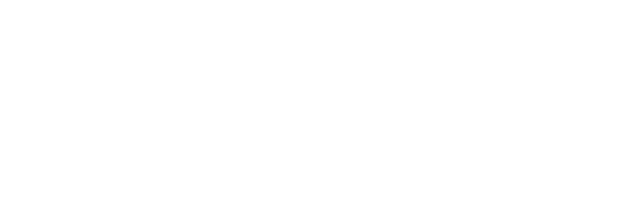
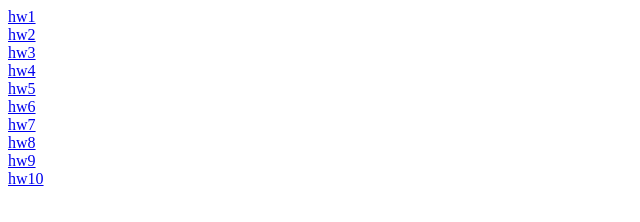
Before and after one commit to Kanokpol508/webapp68, a plain HTML site: page hw.html in a window 1280 px wide. Shown: the whole page, without its empty margins (0-640 px from the left). Drawn offline with Linux system fonts and the light colour scheme.

Commit message:
Add files via upload

```diff
--- a/hw.html
+++ b/hw.html
@@ -6,25 +6,25 @@
     <title>Document</title>
 </head>
 <body>
-    <a href="hw1.html"></a>
+    <a href="hw1.html">hw1</a>
     <br>
-    <a href="hw2.html"></a>
+    <a href="hw2.html">hw2</a>
     <br>
-    <a href="hw3.html"></a>
+    <a href="hw3.html">hw3</a>
     <br>
-    <a href="hw4.html"></a>
+    <a href="hw4.html">hw4</a>
     <br>
-    <a href="hw5.html"></a>
+    <a href="hw5.html">hw5</a>
     <br>
-    <a href="hw6.html"></a>
+    <a href="hw6.html">hw6</a>
     <br>
-    <a href="hw7.html"></a>
+    <a href="hw7.html">hw7</a>
     <br>
-    <a href="hw8.html"></a>
+    <a href="hw8.html">hw8</a>
     <br>
-    <a href="hw9.html"></a>
+    <a href="hw9.html">hw9</a>
     <br>
-    <a href="hw10.html"></a>
+    <a href="hw10.html">hw10</a>
     <br>
 </body>
 </html>
```
